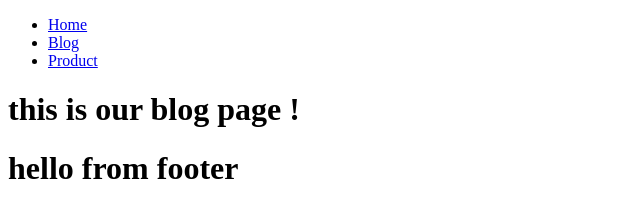
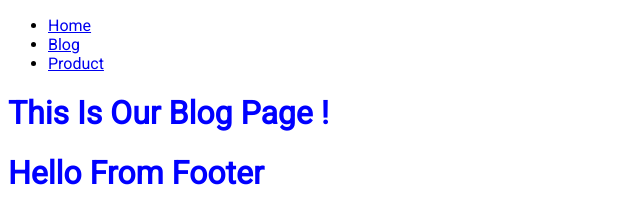
Before and after one commit to bazrar/tutorial, a Gatsby site: page /blog in a window 1280 px wide. Shown: the whole page, without its empty margins (0-640 px from the left). Built offline with nearby package versions, Linux system fonts and the light colour scheme; Gatsby itself is replaced by a stand-in of ours.

Commit message:
global css

```diff
--- a/package.json
+++ b/package.json
@@ -14,7 +14,7 @@
     "test": "echo \"Write tests! -> https://gatsby.dev/unit-testing\" && exit 1"
   },
   "dependencies": {
-    "gatsby": "^2.26.1",
+    "gatsby": "^2.32.0",
     "gatsby-cli": "^2.18.0",
     "react": "^16.12.0",
     "react-dom": "^16.12.0"
--- a/src/components/Layout.js
+++ b/src/components/Layout.js
@@ -1,6 +1,7 @@
 import React from 'react'
 import Navbar from './Navbar'
 import Footer from './Footer'
+import './layout.css';
 
 const Layout = ({children}) => {
     return (
--- /dev/null
+++ b/src/components/layout.css
@@ -0,0 +1,10 @@
+@import url("https://fonts.googleapis.com/css2?family=Roboto&display=swap");
+
+body {
+  font-family: "Roboto", sans-serif;
+}
+
+h1 {
+  color: blue;
+  text-transform: capitalize;
+}
--- a/src/pages/blog.js
+++ b/src/pages/blog.js
@@ -1,5 +1,5 @@
 import React from 'react'
-import {Link} from 'gatsby'
+
 import Layout from '../components/Layout'
 
 const blog = () => {
```
Also changed, not shown: 1 other file.
